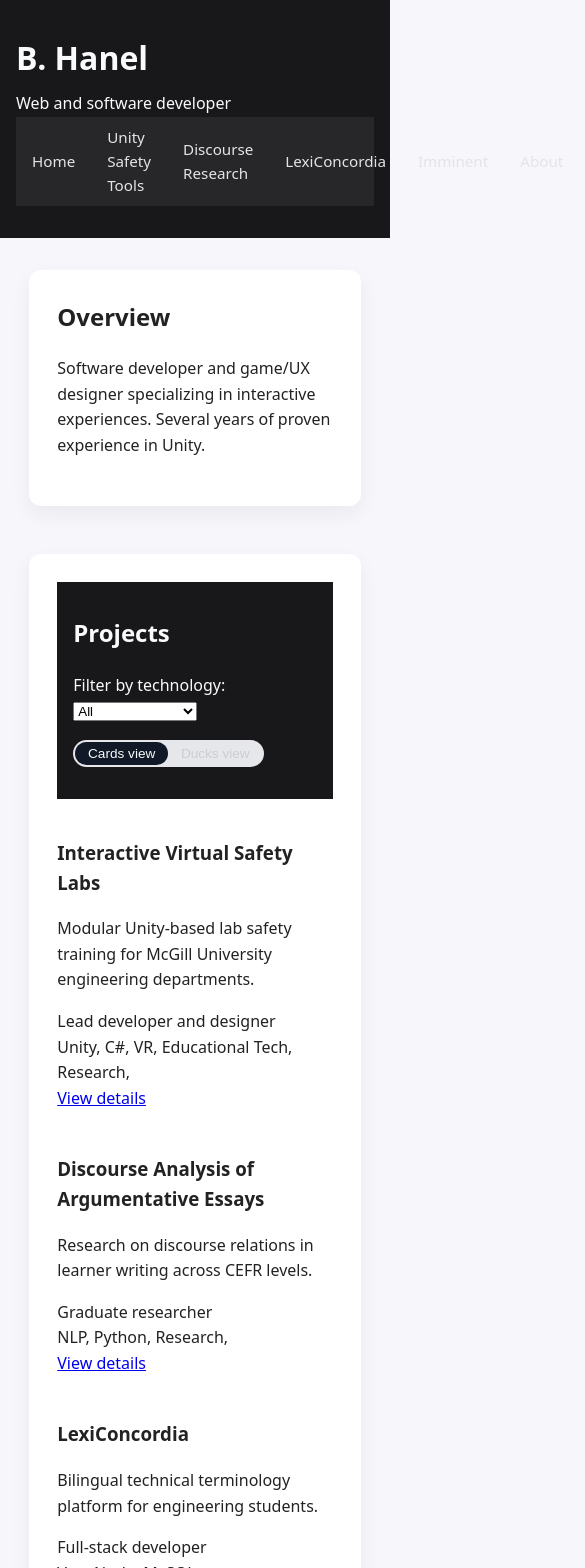
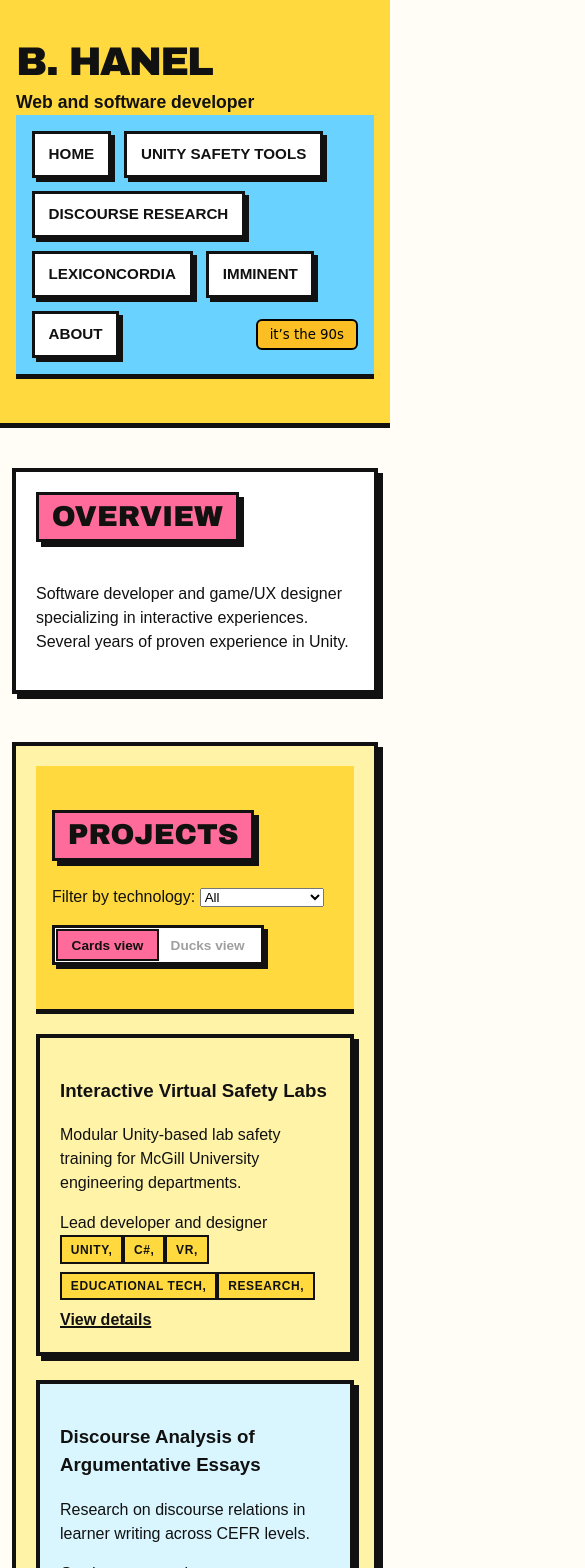
Before and after one commit to beehanel/portfolio, a Vue app: page / in a window 390 px wide. Shown: the top 1568 px of the page, 585 px wide, since content can reach past the window. Built offline with nearby package versions, Linux system fonts and the light colour scheme.

Commit message:
Update main.css with new styles and variables
Refactor CSS styles for improved design and responsiveness.

```diff
--- a/src/main.css
+++ b/src/main.css
@@ -1,69 +1,140 @@
 img {
-    width:100%;
+  width: 100%;
 }
+
+:root {
+  --neo-yellow: #ffd93d;
+  --neo-pink: #ff6b9a;
+  --neo-blue: #69d2ff;
+  --neo-green: #78e08f;
+  --neo-purple: #b89cff;
+  --neo-paper: #fffdf5;
+  --neo-ink: #111111;
+  --neo-white: #ffffff;
+  --neo-shadow: 8px 8px 0 #111111;
+  --neo-shadow-small: 5px 5px 0 #111111;
+}
+
+* {
+  box-sizing: border-box;
+}
+
 body {
-    font-family: system-ui, -apple-system, BlinkMacSystemFont, "Segoe UI", sans-serif;
+  font-family: Arial, Helvetica, sans-serif;
   margin: 0;
   padding: 0;
-    line-height: 1.6;
-    background-color: #f7f7fb;
-    color: #222;
+  line-height: 1.5;
+  background: var(--neo-paper);
+  color: var(--neo-ink);
 }
+
 header {
-    background: #18181b;
-    color: #f9fafb;
-    padding: 2rem 1.5rem;
+  background: var(--neo-yellow);
+  color: var(--neo-ink);
+  padding: 2.75rem 1.5rem;
+  border-bottom: 5px solid var(--neo-ink);
 }
+
 header h1 {
-    margin: 0 0 0.5rem 0;
+  margin: 0 0 0.5rem;
+  font-family: "Arial Black", Arial, Helvetica, sans-serif;
+  font-size: clamp(2.5rem, 7vw, 6rem);
+  line-height: 0.92;
+  letter-spacing: -0.05em;
+  text-transform: uppercase;
 }
+
 header p {
   margin: 0;
   max-width: 720px;
+  font-size: 1.1rem;
+  font-weight: 700;
 }
+
 nav {
-    background: #27272a;
-    padding: 0.5rem 1.5rem;
+  background: var(--neo-blue);
+  padding: 1rem 1.5rem;
   display: flex;
   align-items: center;
-    gap: 1rem;
+  flex-wrap: wrap;
+  gap: 0.85rem;
+  border-bottom: 5px solid var(--neo-ink);
 }
+
 nav a {
-    color: #e4e4e7;
-    margin-right: 1rem;
+  color: var(--neo-ink);
+  margin: 0;
+  padding: 0.55rem 0.85rem;
+  background: var(--neo-white);
+  border: 3px solid var(--neo-ink);
+  box-shadow: 4px 4px 0 var(--neo-ink);
   text-decoration: none;
   font-size: 0.95rem;
+  font-weight: 800;
+  text-transform: uppercase;
 }
+
 nav a:hover {
-    text-decoration: underline;
+  text-decoration: none;
+  transform: translate(2px, 2px);
+  box-shadow: 2px 2px 0 var(--neo-ink);
 }
+
 main {
-    max-width: 85%;
-    margin: 2rem auto;
-    padding: 0 1.5rem 3rem;
+  max-width: 1180px;
+  width: calc(100% - 32px);
+  margin: 2.5rem auto;
+  padding: 0 0 3rem;
 }
+
 section {
   margin-bottom: 3rem;
+  background: var(--neo-white);
+  border: 4px solid var(--neo-ink);
+  border-radius: 0;
+  padding: 1.75rem 1.75rem 2rem;
+  box-shadow: var(--neo-shadow);
+}
+
+section:nth-of-type(3n + 1) {
   background: #ffffff;
-    border-radius: 12px;
-    padding: 1.75rem 1.75rem 2rem;
-    box-shadow: 0 8px 20px rgba(15, 23, 42, 0.06);
 }
+
+section:nth-of-type(3n + 2) {
+  background: #fff3a8;
+}
+
+section:nth-of-type(3n) {
+  background: #d9f6ff;
+}
+
 section h2 {
-    margin-top: 0;
+  display: inline-block;
+  margin: 0 0 1.5rem;
+  padding: 0.5rem 0.8rem;
+  background: var(--neo-pink);
+  border: 3px solid var(--neo-ink);
+  box-shadow: var(--neo-shadow-small);
+  font-family: "Arial Black", Arial, Helvetica, sans-serif;
+  font-size: clamp(1.8rem, 4vw, 3rem);
+  line-height: 1;
+  text-transform: uppercase;
 }
+
 .slideshow-wrapper {
   margin-top: 20px;
   text-align: center;
 }
 
 .slideshow {
-  width: 600px;
+  width: min(600px, 100%);
   height: 400px;
   margin: 0 auto;
-  border: 3px solid #444;
-  border-radius: 10px;
+  border: 4px solid var(--neo-ink);
+  border-radius: 0;
   overflow: hidden;
+  background: var(--neo-white);
+  box-shadow: var(--neo-shadow);
 }
 
 .slide-img {
@@ -73,88 +144,155 @@ section h2 {
 }
 
 .slideshow-controls button {
-  margin: 10px;
-  padding: 8px 16px;
-  font-size: 18px;
+  margin: 14px 8px 4px;
+  padding: 0.65rem 1rem;
+  font-size: 1rem;
+  font-weight: 900;
   cursor: pointer;
+  color: var(--neo-ink);
+  background: var(--neo-yellow);
+  border: 3px solid var(--neo-ink);
+  border-radius: 0;
+  box-shadow: 4px 4px 0 var(--neo-ink);
+}
+
+.slideshow-controls button:hover {
+  transform: translate(2px, 2px);
+  box-shadow: 2px 2px 0 var(--neo-ink);
 }
 
 .tagline {
+  display: inline-block;
   font-size: 0.95rem;
-    color: #6b7280;
+  font-weight: 800;
+  color: var(--neo-ink);
+  background: var(--neo-green);
+  border: 2px solid var(--neo-ink);
+  padding: 0.3rem 0.55rem;
   margin-bottom: 1.5rem;
 }
+
 .highlight {
-    background: #eef2ff;
-    padding: 0.5rem 0.75rem;
-    border-radius: 8px;
-    font-size: 0.9rem;
-    margin: 0.5rem 0 1rem;
+  background: var(--neo-purple);
+  padding: 0.75rem 0.9rem;
+  border: 3px solid var(--neo-ink);
+  border-radius: 0;
+  box-shadow: 4px 4px 0 var(--neo-ink);
+  font-size: 0.95rem;
+  font-weight: 700;
+  margin: 0.75rem 0 1.25rem;
 }
+
 .two-col {
   display: grid;
   grid-template-columns: minmax(0, 3fr) minmax(0, 2fr);
   gap: 1.5rem;
 }
+
 .placeholder {
-    border: 2px dashed #d4d4d8;
-    border-radius: 10px;
-    padding: 0.2rem;
+  border: 3px dashed var(--neo-ink);
+  border-radius: 0;
+  padding: 0.75rem;
   font-size: 0.9rem;
-    color: #6b7280;
-    background: #fafafa;
+  color: var(--neo-ink);
+  background: #fff8cd;
   text-align: center;
 }
+
 .placeholder strong {
   display: block;
   margin-bottom: 0.25rem;
+  text-transform: uppercase;
 }
-.pill-label {
+
+.pill-label,
+.tag-pill {
   display: inline-block;
-    padding: 0.15rem 0.5rem;
-    border-radius: 999px;
-    background: #e5e7eb;
+  padding: 0.2rem 0.55rem;
+  border-radius: 0;
+  border: 2px solid var(--neo-ink);
+  background: var(--neo-yellow);
+  color: var(--neo-ink);
   font-size: 0.75rem;
+  font-weight: 900;
   text-transform: uppercase;
-    letter-spacing: 0.07em;
+  letter-spacing: 0.05em;
   margin-bottom: 0.5rem;
 }
+
 ul {
   padding-left: 1.1rem;
 }
+
 li {
   margin-bottom: 0.4rem;
 }
+
 .subheading {
-    font-weight: 600;
+  display: inline-block;
+  font-family: "Arial Black", Arial, Helvetica, sans-serif;
+  font-weight: 900;
   margin-top: 1.25rem;
-    margin-bottom: 0.25rem;
+  margin-bottom: 0.4rem;
+  text-transform: uppercase;
+  border-bottom: 4px solid var(--neo-pink);
 }
+
 .meta {
+  display: inline-block;
   font-size: 0.85rem;
-    color: #6b7280;
+  font-weight: 800;
+  color: var(--neo-ink);
+  background: var(--neo-blue);
+  border: 2px solid var(--neo-ink);
+  padding: 0.2rem 0.45rem;
 }
-a.link {
-    color: #2563eb;
-    text-decoration: none;
+
+a.link,
+.project-link {
+  color: var(--neo-ink);
+  font-weight: 900;
+  text-decoration: underline;
+  text-decoration-thickness: 2px;
 }
-a.link:hover {
-    text-decoration: underline;
+
+a.link:hover,
+.project-link:hover {
+  background: var(--neo-yellow);
 }
+
 footer {
   text-align: center;
-    font-size: 0.8rem;
-    color: #9ca3af;
-    padding: 1.5rem 0 2rem;
+  font-size: 0.85rem;
+  font-weight: 800;
+  color: var(--neo-white);
+  background: var(--neo-ink);
+  padding: 1.5rem;
+  border-top: 5px solid var(--neo-ink);
 }
 
 @media (max-width: 768px) {
   .two-col {
     grid-template-columns: 1fr;
   }
-    header, nav, main {
+
+  header,
+  nav {
     padding-left: 1rem;
     padding-right: 1rem;
+  }
+
+  main {
+    width: calc(100% - 24px);
+  }
+
+  section {
+    padding: 1.25rem;
+    box-shadow: 5px 5px 0 var(--neo-ink);
+  }
+
+  .slideshow {
+    height: 280px;
   }
 }
 
@@ -165,9 +303,11 @@ footer {
   position: relative;
   margin-top: 1.5rem;
   height: 500px;
-  border-radius: 16px;
+  border: 4px solid var(--neo-ink);
+  border-radius: 0;
   overflow: hidden;
-  background: #9ae6ff; /* night sky */
+  background: var(--neo-blue);
+  box-shadow: var(--neo-shadow);
 }
 
 /* each duck is absolutely positioned and animated horizontally */
@@ -203,26 +343,26 @@ footer {
 .duck-image {
   width: 100%;
   height: auto;
-  pointer-events: none; /* so clicks go to the ProjectCard */
+  pointer-events: none;
 }
 
 .duck-inner {
   position: absolute;
-  bottom: 20px;       /* distance from bottom of duck image */
-  left: 20px;         /* horizontal offset (move left/right on duck) */
-  width: 150px;       /* fixed width for text-fitting */
-  height: 110px;       /* shorter box since it's near bottom */
-  overflow: hidden;   /* required for auto-shrink */
+  bottom: 20px;
+  left: 20px;
+  width: 150px;
+  height: 110px;
+  overflow: hidden;
   display: flex;
-  align-items: flex-end; /* stick text to bottom */
+  align-items: flex-end;
 }
 
 .duck-text {
   width: 100%;
   height: 100%;
-  font-size: 12px;    /* starting size; v-fit-text shrinks this */
+  font-size: 12px;
   line-height: 1.2;
-  text-align: left;   /* or center if you prefer */
+  text-align: left;
   padding-right: 35px;
   padding-left: 10px;
   padding-bottom: 10px;
@@ -240,6 +380,7 @@ footer {
 .duck-inner .project-title {
   font-size: 0.85rem;
   margin-bottom: 0.15rem;
+  font-weight: 900;
 }
 
 .duck-inner .project-description {
@@ -249,19 +390,19 @@ footer {
 
 .duck-inner .project-role {
   font-size: 0.65rem;
+  font-weight: 800;
 }
 
 .duck-inner .tag-pill {
   font-size: 0.6rem;
   padding: 0.05rem 0.25rem;
-  background: rgba(0, 0, 0, 0.08);
+  background: var(--neo-yellow);
 }
 
 .duck-inner .project-link {
   display: inline-block;
   margin-top: 0.15rem;
   font-size: 0.7rem;
-  text-decoration: underline;
 }
 
 /* when no projects match the filter */
@@ -271,8 +412,9 @@ footer {
   display: flex;
   align-items: center;
   justify-content: center;
-  color: #e5e7eb;
-  font-size: 0.95rem;
+  color: var(--neo-ink);
+  font-size: 1rem;
+  font-weight: 900;
   text-align: center;
   padding: 0 1.5rem;
 }
@@ -280,8 +422,9 @@ footer {
 /* horizontal swimming animation: bounce between left and right edges */
 @keyframes duck-swim {
   from {
-    left: 0px;
+    left: 0;
   }
+
   to {
     left: calc(100% - 200px);
   }
@@ -293,6 +436,7 @@ footer {
   100% {
     transform: translateY(0);
   }
+
   50% {
     transform: translateY(6px);
   }
@@ -308,25 +452,30 @@ footer {
 /* Toggle container */
 .view-toggle {
   display: inline-flex;
-  border-radius: 999px;
-  padding: 2px;
-  background: #e5e7eb;
+  border-radius: 0;
+  padding: 3px;
+  background: var(--neo-white);
+  border: 3px solid var(--neo-ink);
+  box-shadow: 4px 4px 0 var(--neo-ink);
 }
 
 /* Toggle buttons */
 .view-toggle-btn {
-  border: none;
+  border: 0;
   background: transparent;
-  padding: 0.25rem 0.8rem;
+  padding: 0.4rem 0.85rem;
   font-size: 0.85rem;
-  border-radius: 999px;
+  font-weight: 900;
+  border-radius: 0;
   cursor: pointer;
+  color: var(--neo-ink);
   transition: background 0.15s ease, color 0.15s ease, opacity 0.15s ease;
 }
 
 .view-toggle-btn.active {
-  background: #111827;
-  color: #f9fafb;
+  background: var(--neo-pink);
+  color: var(--neo-ink);
+  outline: 2px solid var(--neo-ink);
 }
 
 .view-toggle-btn.disabled {
@@ -342,47 +491,112 @@ footer {
   margin-top: 1.25rem;
 }
 
+.projects-grid .project-card {
+  background: var(--neo-white);
+  border: 4px solid var(--neo-ink);
+  border-radius: 0;
+  padding: 1.25rem;
+  box-shadow: var(--neo-shadow-small);
+}
+
+.projects-grid .project-card:nth-child(4n + 1) {
+  background: #fff3a8;
+}
+
+.projects-grid .project-card:nth-child(4n + 2) {
+  background: #d9f6ff;
+}
+
+.projects-grid .project-card:nth-child(4n + 3) {
+  background: #ffd7e4;
+}
+
+.projects-grid .project-card:nth-child(4n) {
+  background: #ddf7df;
+}
+
 /* --- 90s silly mode --- */
 
 .theme-90s body {
+
   background-image: url("assets/90sBackground.png");
+
   background-size: 200px;
+
   font-family: "Comic Sans MS", "Comic Sans", cursive;
+
 }
 
+
+
 .theme-90s * {
+
   animation: none !important;
+
 }
 
+
+
 .nineties-toggle {
+
   margin-left: auto;
+
   font-family: "Comic Sans MS", Comic Sans, cursive !important;
+
   background: #fbbf24;
+
   border: 2px solid #000;
+
   padding: 6px 12px;
+
   cursor: pointer;
+
   border-radius: 6px;
+
 }
 
+
+
 .nineties-toggle:hover {
+
   background: #fcd34d;
+
 }
 
+
+
 /* ghost cursor */
+
 .cursor-ghost {
+
   position: absolute;
+
   width: 24px;
+
   height: 24px;
+
   pointer-events: none;
+
   opacity: 0.9;
+
   transform: translate(-50%, -50%);
+
   transition: opacity 0.4s ease-out;
+
   z-index: 999999;
 
+
+
   animation: ghostFade 0.4s forwards;
+
 }
 
+
+
 @keyframes ghostFade {
+
   from { opacity: 0.9; }
+
   to { opacity: 0; }
+
 }
```
Lines whose indentation alone changed are shown as unchanged.
